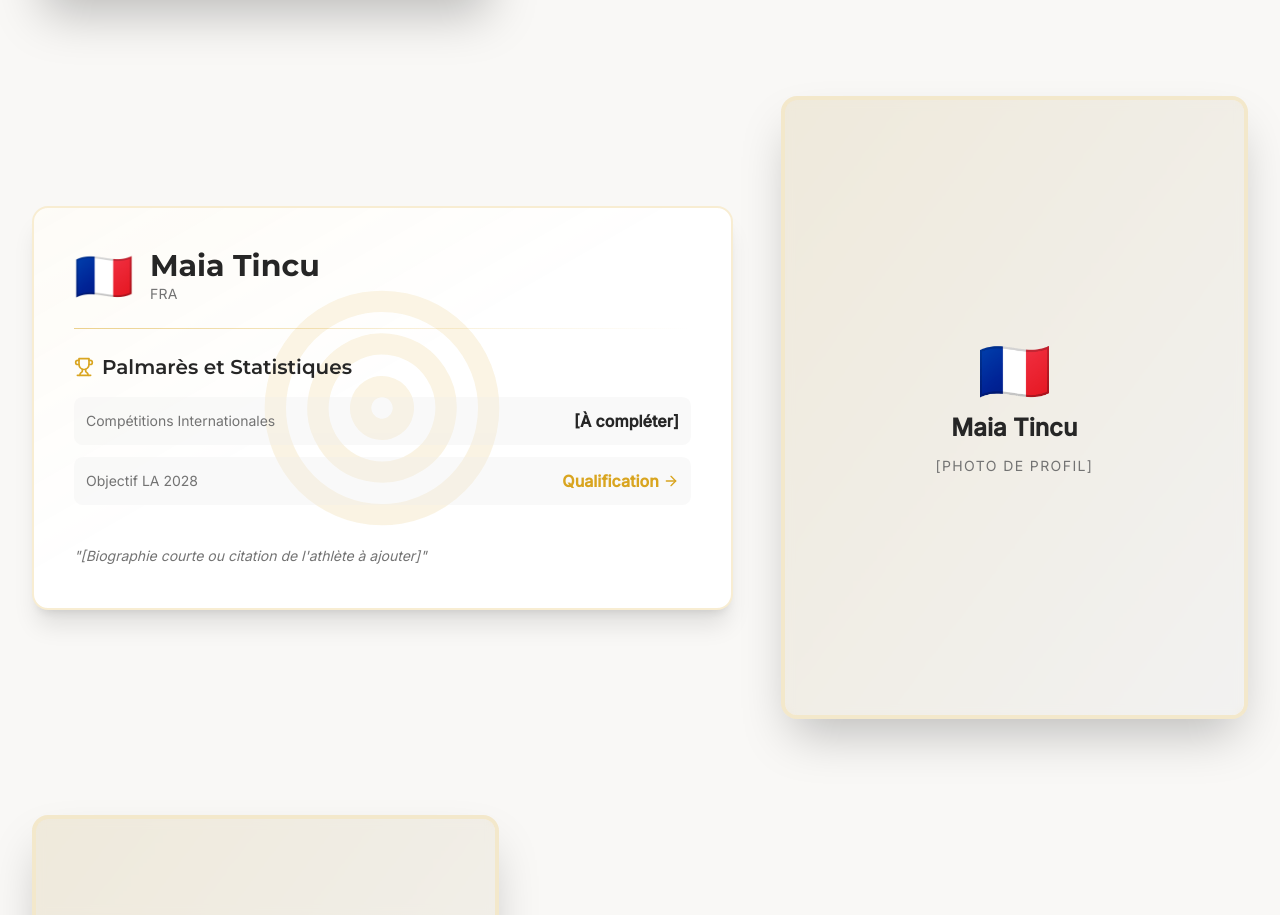
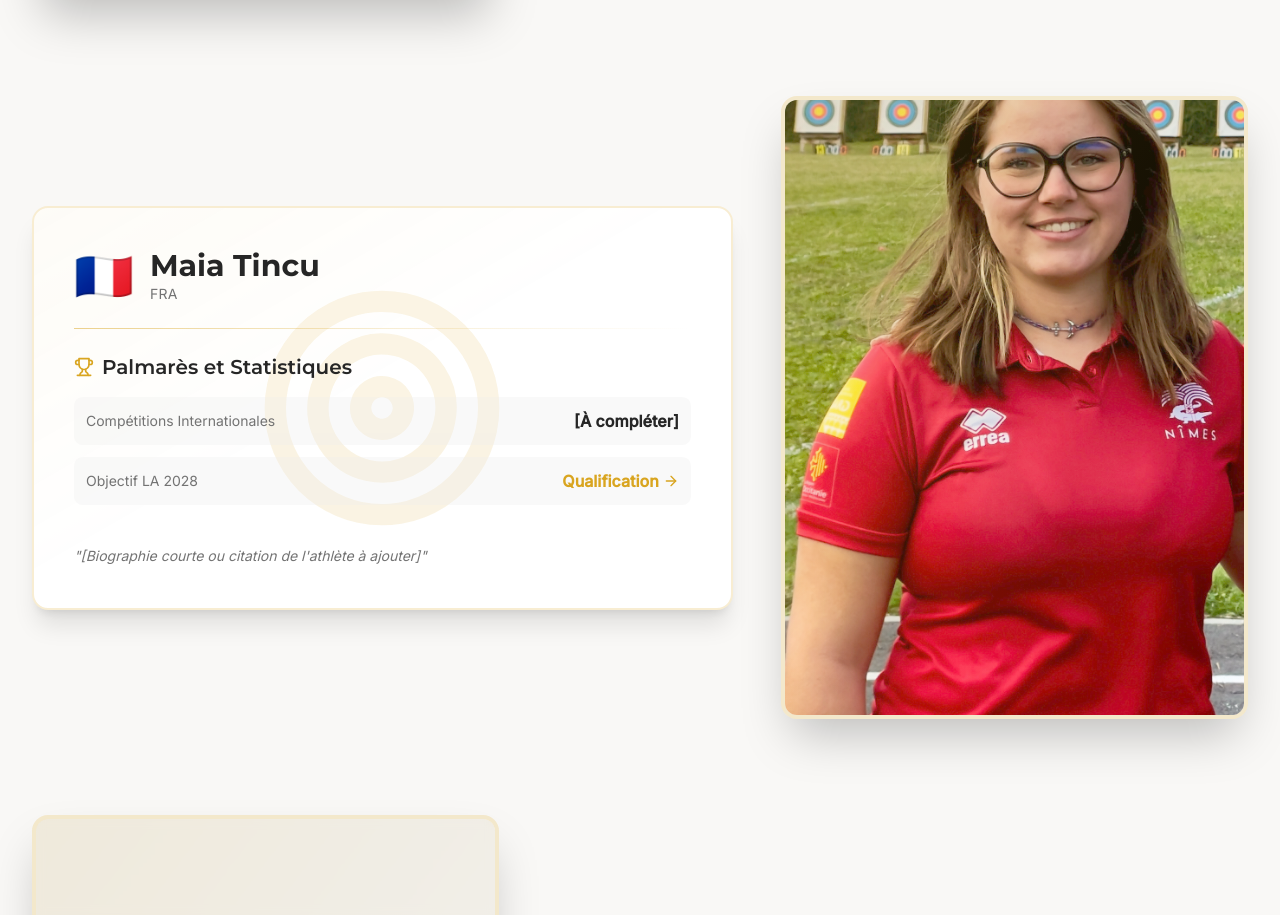
Before and after one commit to nc7hmwtkz4-dot/sg-367be137-3608-459c-9bca-cc2af1e0b7e2-1780337345, a Next.js app: page /los-angeles-2028 in a window 1280 px wide. Shown: the part 6934-7849 px from the top of the page. Built offline with nearby package versions, Linux system fonts and the light colour scheme; no server answers.

Commit message:
feat(data): update maia tincu profile photo

```diff
--- a/src/pages/los-angeles-2028.tsx
+++ b/src/pages/los-angeles-2028.tsx
@@ -31,7 +31,7 @@ const athletesData: Athlete[] = [
   { name: "Marcelle Diombo", country: "CIV", flag: "🇨🇮" },
   { name: "Alexis Renaudineau", country: "FRA", flag: "🇫🇷", waId: 46647, profileImage: "/WhatsApp_Image_2026-06-04_at_15.43.06_1_.jpeg", actionImage: "/YWC23_R3X_3247.jpg" },
   { name: "Mila Fremery-Delestan", country: "FRA", flag: "🇫🇷", waId: 45361, profileImage: "/R3X_6040.jpg", actionImage: "/SYG2932.jpg" },
-  { name: "Maia Tincu", country: "FRA", flag: "🇫🇷", waId: 43740 },
+  { name: "Maia Tincu", country: "FRA", flag: "🇫🇷", waId: 43740, profileImage: "/IMG_5182.JPG" },
   { name: "Iban Bariteaud", country: "FRA", flag: "🇫🇷", waId: 41671 }
 ];
 
```
Also changed, not shown: public/IMG_5182.JPG (added).
